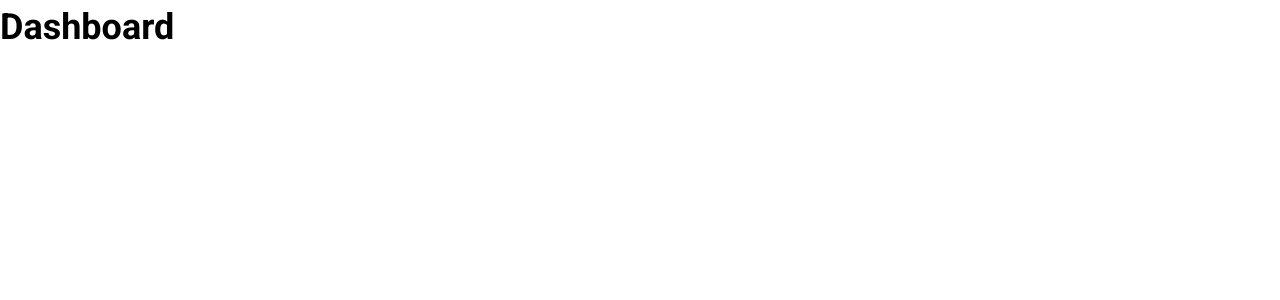
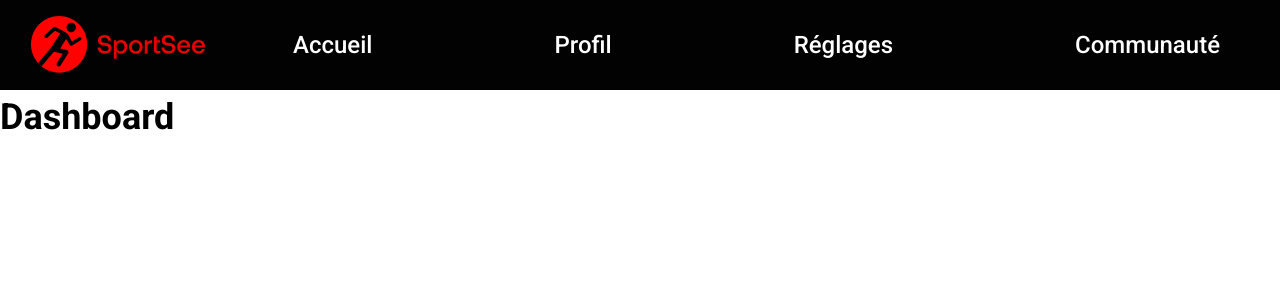
Before and after one commit to piirk/sportsee-front, a React (Create React App) app: page / in a window 1280 px wide. Shown: the top 300 px of the page. Built offline with nearby package versions, Linux system fonts and the light colour scheme.

Commit message:
Add Header component with styling and integrate into main layout

```diff
--- /dev/null
+++ b/src/components/Header/Header.jsx
@@ -0,0 +1,28 @@
+import React from 'react'
+import { Link } from 'react-router-dom'
+import './Header.scss'
+import logo from '../../assets/logo.svg'
+
+const Header = () => {
+  return (
+    <header className="ss-header">
+      <img src={logo} alt="Logo" className="ss-header__logo" />
+      <nav className="ss-nav ss-nav-top">
+        <Link to="/" className="ss-nav-top__link">
+          Accueil
+        </Link>
+        <Link to="/" className="ss-nav-top__link">
+          Profil
+        </Link>
+        <Link to="/" className="ss-nav-top__link">
+          Réglages
+        </Link>
+        <Link to="/" className="ss-nav-top__link">
+          Communauté
+        </Link>
+      </nav>
+    </header>
+  )
+}
+
+export default Header
--- /dev/null
+++ b/src/components/Header/Header.scss
@@ -0,0 +1,31 @@
+.ss-header {
+  width: 100%;
+  display: flex;
+  justify-content: space-between;
+  align-items: center;
+  padding: 15px 30px;
+  background-color: #020203;
+
+  &__logo {
+    width: 175px;
+  }
+
+  .ss-nav-top {
+    width: 85%;
+    height: 100%;
+    padding: 0 30px 0 80px;
+    display: flex;
+    justify-content: space-between;
+    align-items: center;
+
+    &__link {
+      color: #fff;
+      font-size: 24px;
+      font-weight: 500;
+
+      &:hover {
+        text-decoration: underline;
+      }
+    }
+  }
+}
--- a/src/index.jsx
+++ b/src/index.jsx
@@ -2,6 +2,7 @@ import React from 'react'
 import ReactDOM from 'react-dom/client'
 import { BrowserRouter as Router, Routes, Route } from 'react-router-dom'
 import './index.scss'
+import Header from './components/Header/Header'
 import Dashboard from './pages/Dashboard/Dashboard'
 
 const root = ReactDOM.createRoot(document.getElementById('root'))
@@ -13,6 +14,7 @@ root.render(
         v7_relativeSplatPath: true,
       }}
     >
+      <Header />
       <Routes>
         <Route path="/" element={<Dashboard />} />
       </Routes>
--- a/src/index.scss
+++ b/src/index.scss
@@ -56,4 +56,5 @@ a {
 #root {
   isolation: isolate;
   display: flex;
+  flex-direction: column;
 }
```
Also changed, not shown: src/assets/logo.svg (added).
